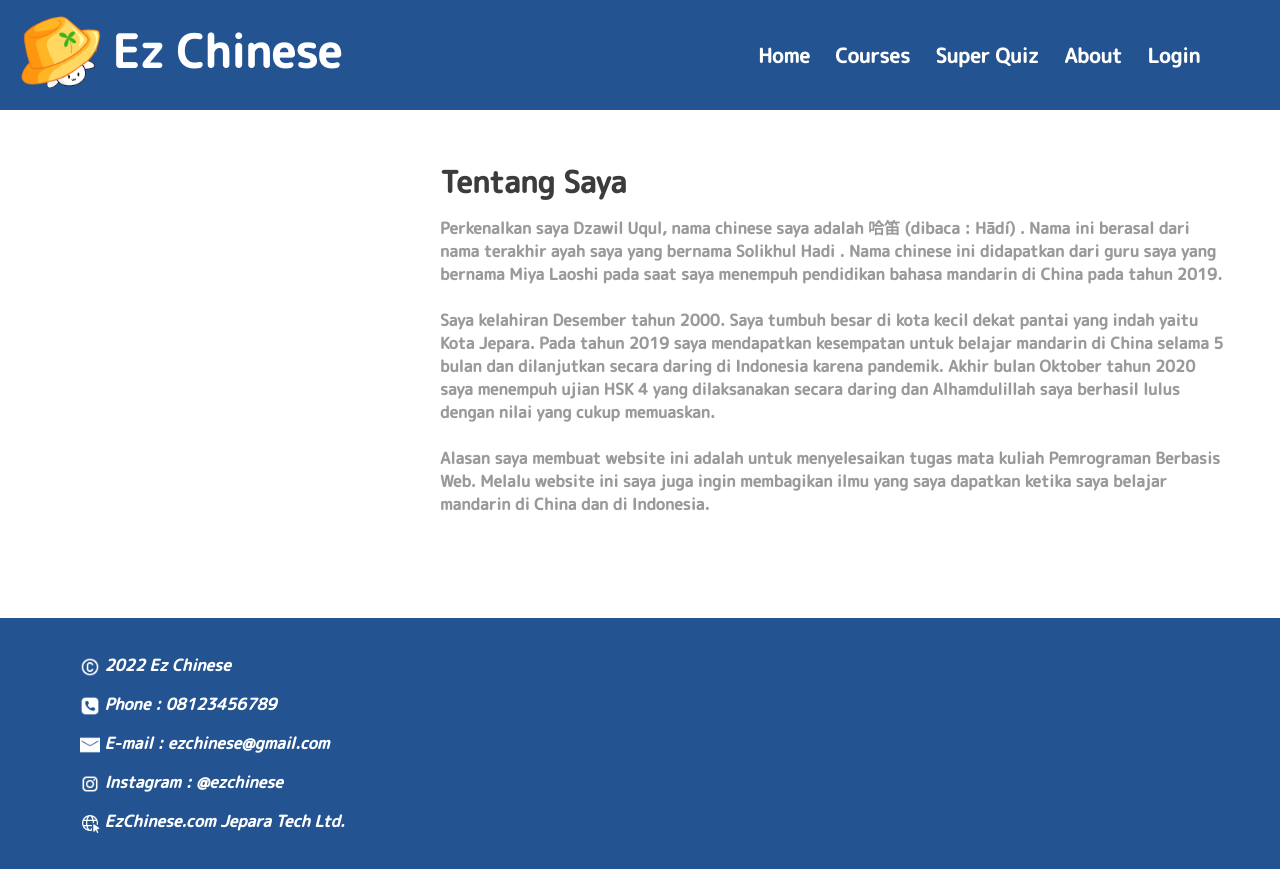
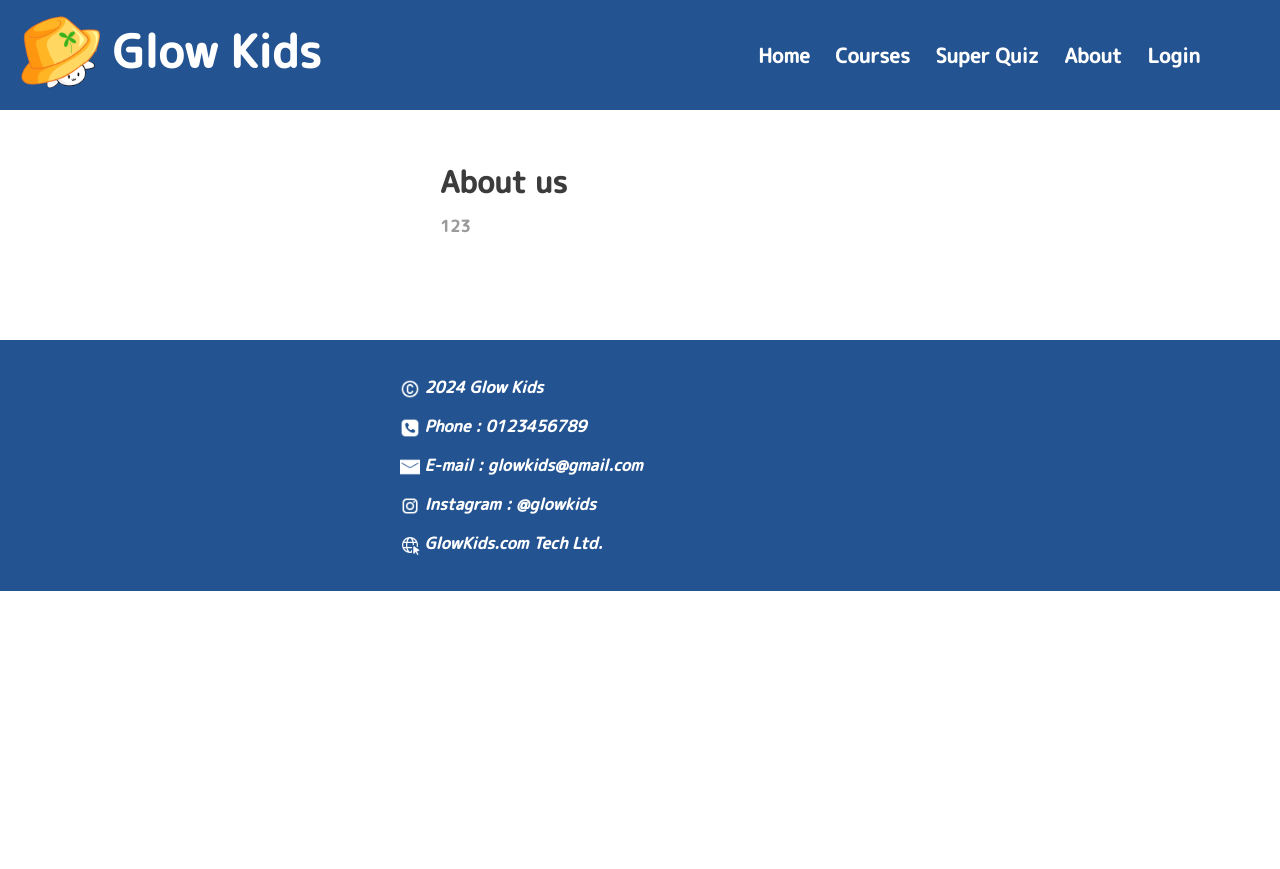
Before and after one commit to kylietan123/Learn-Chinese, a PHP site: page /about.html in a window 1280 px wide. After the commit the page ends 591 px from the top, so only its background shows below. Run offline with PHP 8.4, Linux system fonts and the light colour scheme.

Commit message:
about update

```diff
--- a/about.css
+++ b/about.css
@@ -25,7 +25,7 @@
     border-top: solid 2px rgb(222, 222, 222);
 }
 
-#EzChineseP {
+#GlowKidsP {
     padding-top: 0px;
     float: left;
     /* border: solid red; */
@@ -36,7 +36,7 @@
     color: white;
 }
 
-#EzChineseImgHref {
+#GlowKidsImgHref {
     margin: -40px;
     padding-left: 30px;
     padding-right: 10px;
@@ -67,12 +67,12 @@
 
         /* About */
 
-#BelajarBahasaMandarinDescDiv{
+#LearnMandarinDescDiv{
     padding-top: 50px;
     padding-left: 100px;
 }
 
-#BelajarBahasaMandarinH1{
+#LearnMandarinH1{
     font-family: 'M PLUS Rounded 1c', sans-serif;
     font-size: 30px;
     margin: 0px;
@@ -82,7 +82,7 @@
     color: rgb(60, 60, 60);
 }
 
-#BelajarBahasaMandarinDescP{
+#LearnMandarinDescP{
     font-family: 'M PLUS Rounded 1c', sans-serif;
     font-weight: bold;
     color: rgb(154,154,154);
--- a/about.html
+++ b/about.html
@@ -9,10 +9,10 @@
 </head>
 <body>
     <header>
-        <p id="EzChineseP">
-            <a id="EzChineseImgHref" href="index.html">
+        <p id="GlowKidsP">
+            <a id="GlowKidsImgHref" href="index.html">
                 <object align="center" width="140px" height="110px" data="Pictures/Billy In Hat.png"></object>
-            </a>    Ez Chinese
+            </a>    Glow Kids
         </p>
 
         <p id="navBar">
@@ -27,21 +27,11 @@
 <!-- About -->
 
     <!--Div 1 -->
-        <div id="BelajarBahasaMandarinDescDiv">
-            <object align="left" data="Pictures/Bio.jpg" width="300px" height="400px" type=""></object>
-            <h1 id="BelajarBahasaMandarinH1"> Tentang Saya </h1>
-            <p id="BelajarBahasaMandarinDescP">Perkenalkan saya Dzawil Uqul, nama chinese saya adalah 哈笛 (dibaca : Hādí)
-                . Nama ini berasal dari nama terakhir ayah saya yang bernama Solikhul Hadi
-                . Nama chinese ini didapatkan dari guru saya yang bernama Miya Laoshi pada saat saya menempuh pendidikan bahasa mandarin di China pada tahun 2019.
-
-                <br><br>
-                Saya kelahiran Desember tahun 2000. Saya tumbuh besar di kota kecil dekat pantai yang indah yaitu Kota Jepara.
-                Pada tahun 2019 saya mendapatkan kesempatan untuk belajar mandarin di China selama 5 bulan dan dilanjutkan secara daring di Indonesia karena pandemik.
-                Akhir bulan Oktober tahun 2020 saya menempuh ujian HSK 4 yang dilaksanakan secara daring dan Alhamdulillah saya berhasil lulus dengan nilai yang cukup memuaskan.
-
-                <br><br>
-                Alasan saya membuat website ini adalah untuk menyelesaikan tugas mata kuliah Pemrograman Berbasis Web.
-                Melalu website ini saya juga ingin membagikan ilmu yang saya dapatkan ketika saya belajar mandarin di China dan di Indonesia.
+        <div id="LearnMandarinDescDiv">
+            <object align="left" data="Pictures/ecust.jpg" width="300px" height="400px" type=""></object>
+            <h1 id="LearnMandarinH1"> About us </h1>
+            <p id="LearnMandarinDescP">
+                123
             </p>
         </div>
 
@@ -49,11 +39,11 @@
 
 <footer>
     <address>
-        <p class="footerP"> <object class="footerIcon" align = "center" data ="Icons/icons8-copyright-all-rights-reserved-24.png" width="20px" height="20px" alt=""> </object> 2022 Ez Chinese</p>
-        <p class="footerP"> <object class="footerIcon" align = "center" data ="Icons/icons8-phone-50 (1).png" width="20px" height="20px" alt=""></object> Phone : 08123456789</p>
-        <p class="footerP"> <object class="footerIcon" align = "center" data ="Icons/icons8-mail-50.png"      width="20px" height="20px" alt=""></object> E-mail : ezchinese@gmail.com</p>
-        <p class="footerP"> <object class="footerIcon" align = "center" data ="Icons/icons8-instagram-24.png" width="20px" height="20px" alt=""></object> Instagram : @ezchinese</p>
-        <p class="footerP"> <object class="footerIcon" align = "center" data ="Icons/icons8-internet-30.png"  width="20px" height="20px" alt=""></object> EzChinese.com Jepara Tech Ltd. </p>
+        <p class="footerP"> <object class="footerIcon" align = "center" data ="Icons/icons8-copyright-all-rights-reserved-24.png" width="20px" height="20px" alt=""> </object> 2024 Glow Kids</p>
+        <p class="footerP"> <object class="footerIcon" align = "center" data ="Icons/icons8-phone-50 (1).png" width="20px" height="20px" alt=""></object> Phone : 0123456789</p>
+        <p class="footerP"> <object class="footerIcon" align = "center" data ="Icons/icons8-mail-50.png"      width="20px" height="20px" alt=""></object> E-mail : glowkids@gmail.com</p>
+        <p class="footerP"> <object class="footerIcon" align = "center" data ="Icons/icons8-instagram-24.png" width="20px" height="20px" alt=""></object> Instagram : @glowkids</p>
+        <p class="footerP"> <object class="footerIcon" align = "center" data ="Icons/icons8-internet-30.png"  width="20px" height="20px" alt=""></object> GlowKids.com Tech Ltd. </p>
     </address>
     </footer>
 </body>
```
